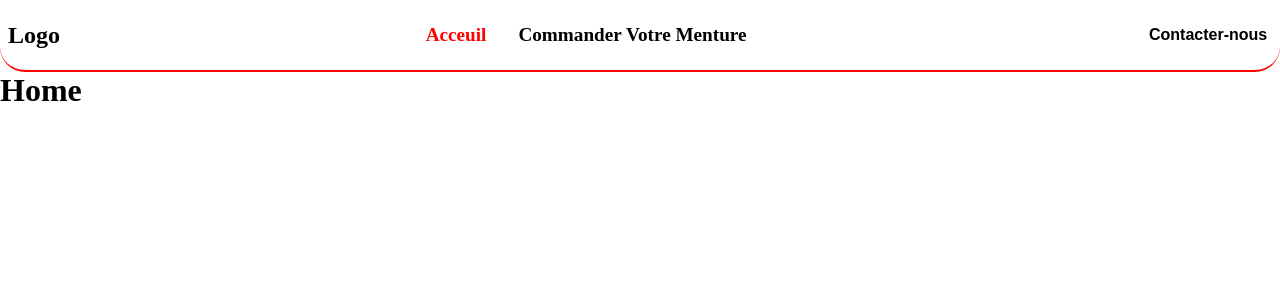
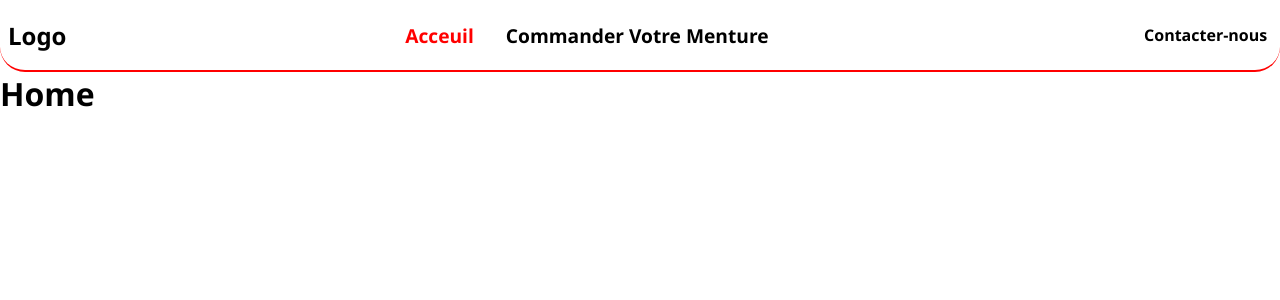
Before and after one commit to zMed-tech/Visagisme-virtuel, a Vue app: page / in a window 1280 px wide. Shown: the top 300 px of the page. Built offline with nearby package versions, Linux system fonts and the light colour scheme.

Commit message:
feat: define global font family

```diff
--- a/src/App.vue
+++ b/src/App.vue
@@ -17,6 +17,7 @@ export default {
 </script>
 <style lang="scss">
 * {
+  font-family: "Segoe UI", Tahoma, Geneva, Verdana, sans-serif;
   margin: 0;
   padding: 0;
   box-sizing: border-box;
```
